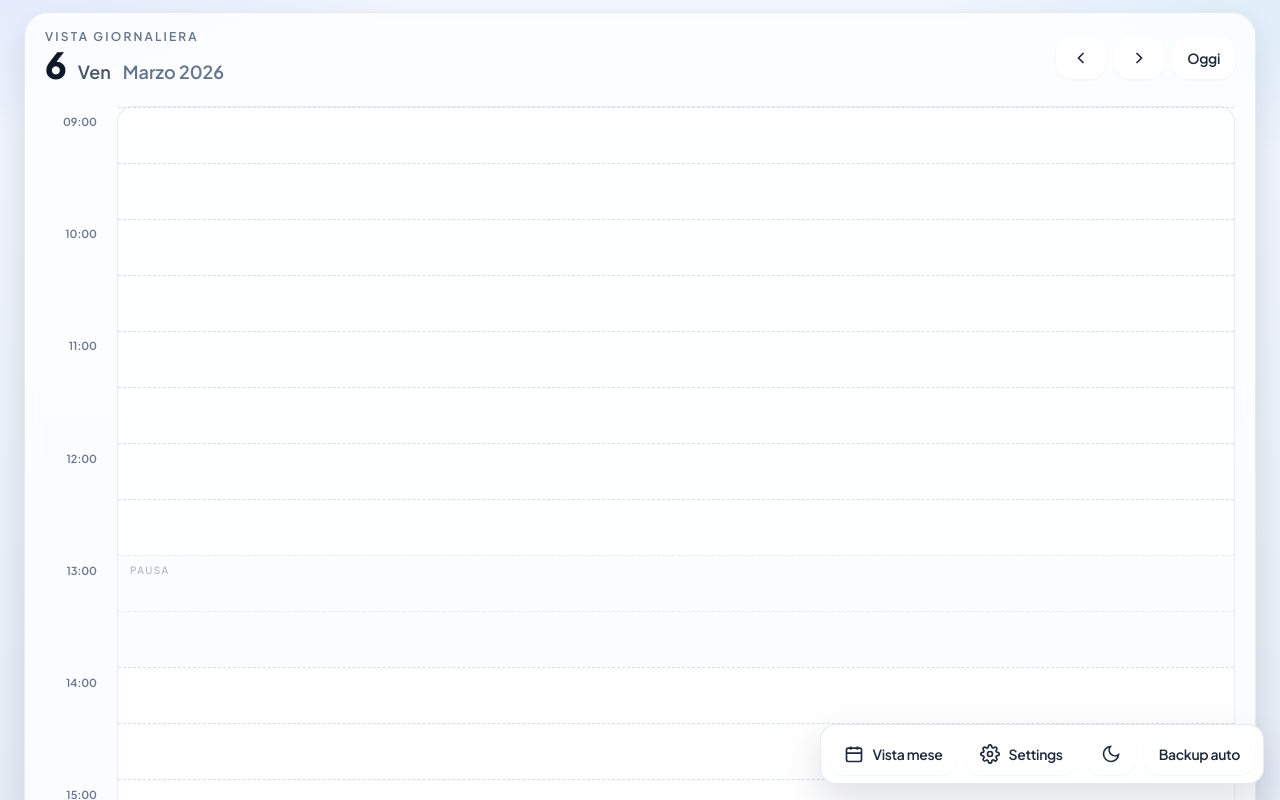
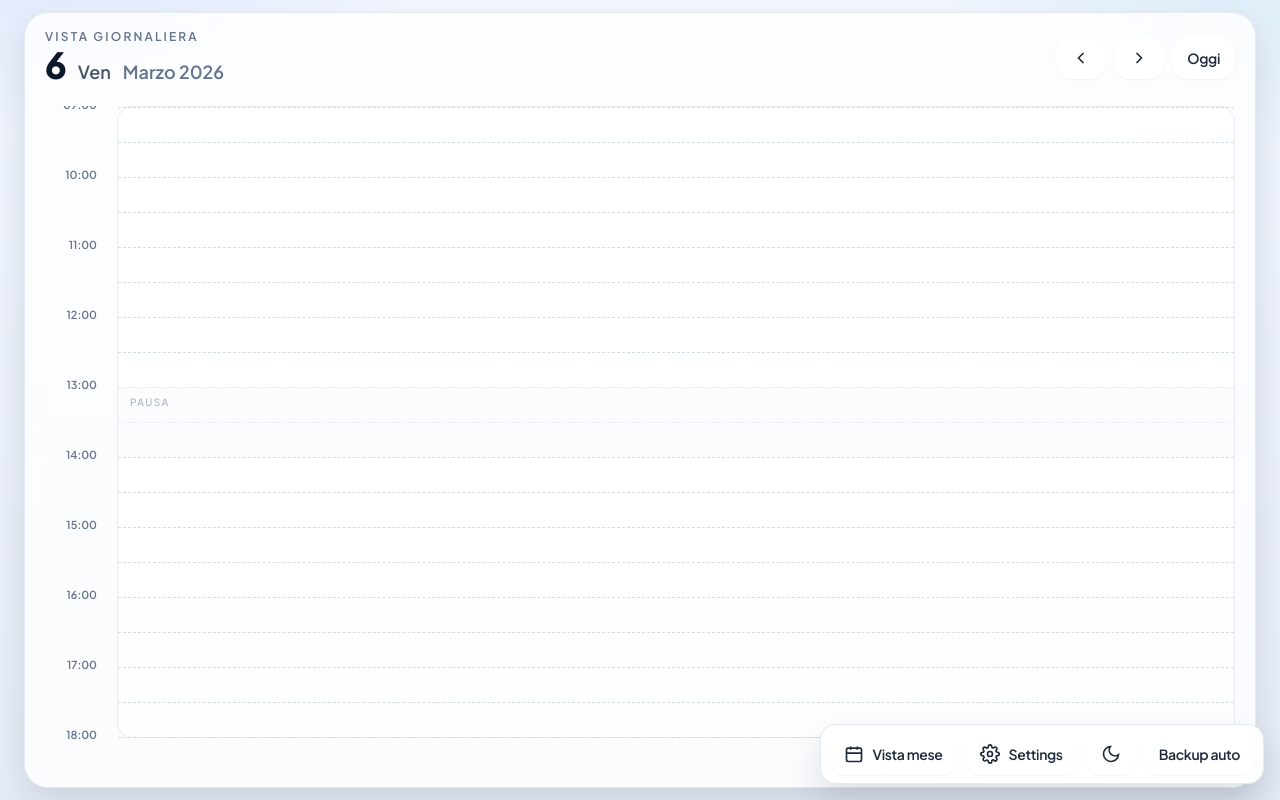
Before and after one commit to carloveronesi/DailyLog, a React (Vite) app: page / in a window 1280 px wide. Built offline with nearby package versions, Linux system fonts and the light colour scheme.

Commit message:
Fixing responsive UI

```diff
--- a/src/renderer/App.jsx
+++ b/src/renderer/App.jsx
@@ -132,13 +132,13 @@ export default function App() {
   const dayKey = ymd(activeDate);
   const dayData = monthDataByDate[dayKey] || null;
   const mainLayoutClass = viewMode === "month"
-    ? "grid grid-cols-1 lg:grid-cols-[1fr_360px] gap-5 lg:flex-1 lg:min-h-0"
-    : "grid grid-cols-1 gap-5 lg:flex-1 lg:min-h-0";
+    ? "grid grid-cols-1 lg:grid-cols-[1fr_360px] gap-5"
+    : "grid grid-cols-1 gap-5";
 
   return (
-    <div className="min-h-screen lg:h-screen lg:flex lg:flex-col lg:overflow-y-auto">
-      <div className="mx-auto w-full max-w-7xl px-4 pt-3 pb-3 lg:px-6 lg:flex-1 lg:flex lg:flex-col lg:min-h-0">
-        <main className={mainLayoutClass}>
+    <div className="min-h-screen lg:h-screen lg:flex lg:flex-col lg:overflow-hidden">
+      <div className="mx-auto w-full max-w-7xl px-4 pt-3 pb-20 lg:pb-3 lg:px-6 lg:flex-1 lg:flex lg:flex-col lg:min-h-0">
+        <main className={`${mainLayoutClass} lg:flex-1 lg:min-h-0 lg:items-stretch`}>
           {viewMode === "month" ? (
             <CalendarGrid
               year={year}
--- a/src/renderer/components/CalendarGrid.jsx
+++ b/src/renderer/components/CalendarGrid.jsx
@@ -24,7 +24,7 @@ export function CalendarGrid({
     const weekDays = ["Lun", "Mar", "Mer", "Gio", "Ven", "Sab", "Dom"];
 
     return (
-        <section className="flex flex-col lg:h-full rounded-3xl border border-slate-200/90 bg-white/80 backdrop-blur px-5 pt-3 pb-5 shadow-soft dark:shadow-soft-dark dark:border-slate-700/50 dark:bg-slate-800/80">
+        <section className="flex flex-col lg:flex-1 lg:min-h-0 rounded-3xl border border-slate-200/90 bg-white/80 backdrop-blur px-5 pt-3 pb-5 shadow-soft dark:shadow-soft-dark dark:border-slate-700/50 dark:bg-slate-800/80">
             <div className="grid grid-cols-7 gap-2 shrink-0">
                 {weekDays.map((w) => (
                     <div key={w} className="px-2 py-0.5 text-[11px] font-semibold uppercase tracking-[0.12em] text-slate-500 dark:text-slate-400">
--- a/src/renderer/components/DayView.jsx
+++ b/src/renderer/components/DayView.jsx
@@ -16,7 +16,7 @@ import { monthNameIT } from "../utils/date";
 import { Button, Icon } from "./ui";
 
 const WEEKDAY_SHORT = ["Dom", "Lun", "Mar", "Mer", "Gio", "Ven", "Sab"];
-const ROW_HEIGHT = 56;
+const ROW_HEIGHT = 35;
 
 const BREAK_START = 13 * 60;
 const BREAK_END = 14 * 60;
@@ -214,7 +214,7 @@ export function DayView({
   }, [dragStart, dragHover, isDragging]);
 
   return (
-    <section className="flex flex-col lg:h-full rounded-3xl border border-slate-200/90 bg-white/80 backdrop-blur px-5 pt-4 pb-5 shadow-soft dark:shadow-soft-dark dark:border-slate-700/50 dark:bg-slate-800/80">
+    <section className="flex flex-col lg:flex-1 lg:min-h-0 rounded-3xl border border-slate-200/90 bg-white/80 backdrop-blur px-5 pt-4 pb-5 shadow-soft dark:shadow-soft-dark dark:border-slate-700/50 dark:bg-slate-800/80">
       <div className="flex flex-wrap items-center justify-between gap-4">
         <div>
           <div className="text-xs font-semibold uppercase tracking-[0.18em] text-slate-500 dark:text-slate-400">Vista giornaliera</div>
@@ -253,21 +253,27 @@ export function DayView({
       </div>
 
       <div className="mt-5 flex-1 min-h-0 overflow-y-auto">
-        <div className="grid grid-cols-[60px_1fr] gap-3">
+        <div className="grid grid-cols-[60px_1fr] gap-3 pb-8">
           <div
-            className="grid text-[11px] font-semibold text-slate-500 dark:text-slate-400"
-            style={{ gridTemplateRows: `repeat(${DAY_SLOTS.length}, minmax(${ROW_HEIGHT}px, 1fr))` }}
+            className="relative grid text-[11px] font-semibold text-slate-500 dark:text-slate-400"
+            style={{ gridTemplateRows: `repeat(${DAY_SLOTS.length}, ${ROW_HEIGHT}px)` }}
           >
             {DAY_SLOTS.map((slot) => (
-              <div key={slot} className="flex items-start justify-end pr-2 pt-2">
+              <div key={slot} className="flex items-center justify-end pr-2 pt-0 h-[35px] -mt-[18px]">
                 {slot % 60 === 0 ? hourLabel(slot) : ""}
               </div>
             ))}
+            <div
+              className="absolute left-0 right-0 flex items-center justify-end pr-2 pt-0 h-[35px] -mt-[18px]"
+              style={{ top: `${DAY_SLOTS.length * ROW_HEIGHT}px` }}
+            >
+              {hourLabel(DAY_SLOTS[DAY_SLOTS.length - 1] + SLOT_MINUTES)}
+            </div>
           </div>
 
           <div
             className="relative grid rounded-2xl border border-slate-200/80 bg-white/70 dark:border-slate-700/70 dark:bg-slate-900/40"
-            style={{ gridTemplateRows: `repeat(${DAY_SLOTS.length}, minmax(${ROW_HEIGHT}px, 1fr))` }}
+            style={{ gridTemplateRows: `repeat(${DAY_SLOTS.length}, ${ROW_HEIGHT}px)` }}
           >
             {DAY_SLOTS.map((slot, idx) => (
               <div
@@ -276,6 +282,10 @@ export function DayView({
                 style={{ top: `${idx * ROW_HEIGHT}px` }}
               />
             ))}
+            <div
+              className="pointer-events-none absolute left-0 right-0 z-0 border-t border-dashed border-slate-300/80 dark:border-slate-600/70"
+              style={{ top: `${DAY_SLOTS.length * ROW_HEIGHT}px` }}
+            />
 
             {selection ? (
               <div
```
